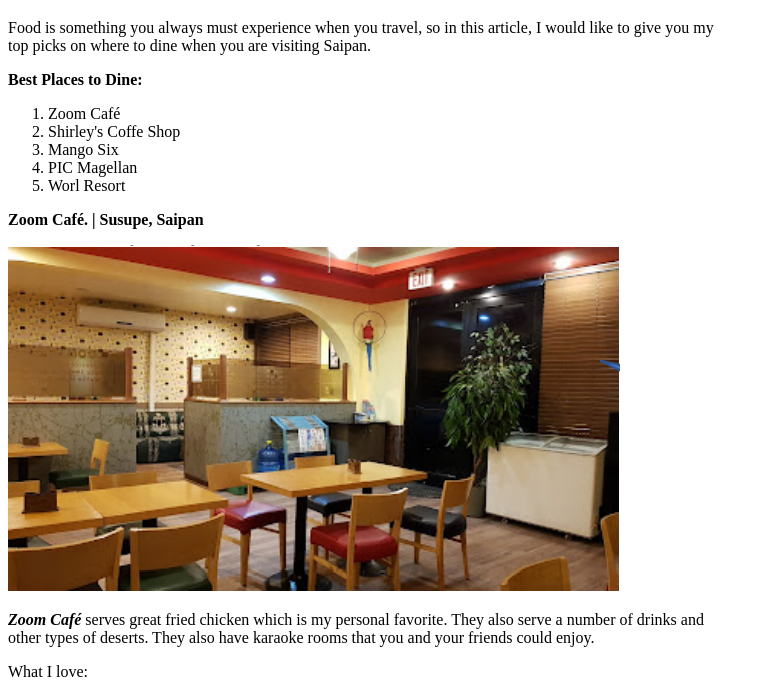
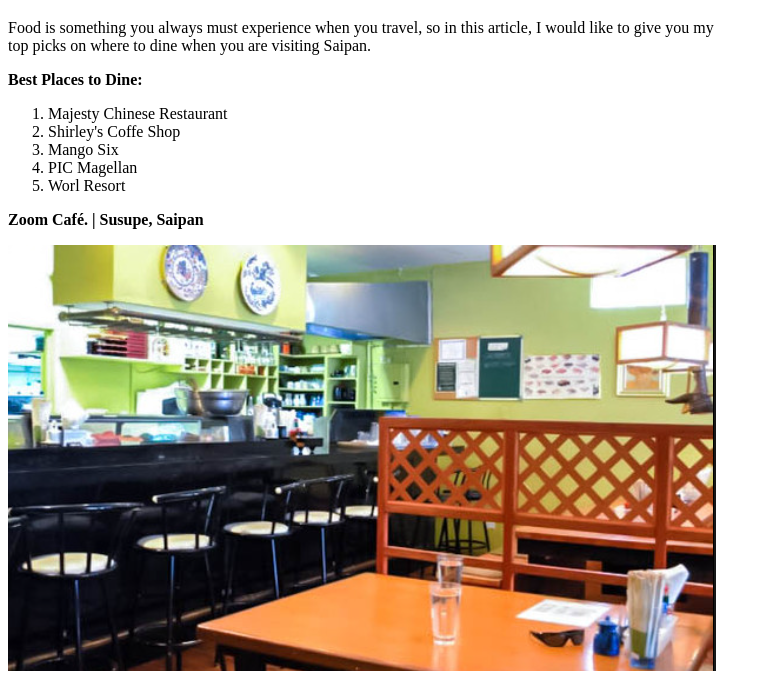
Before and after one commit to JinkKai/wk3_assignment1, a plain HTML site: page index.html in a window 1280 px wide. Shown: the part 97-785 px from the top of the page, without its empty margins (0-771 px from the left). Drawn offline with Linux system fonts and the light colour scheme.

Commit message:
Now is the updated one on content and image

```diff
--- a/index.html
+++ b/index.html
@@ -16,17 +16,17 @@
                         </div>
                         <p><strong>Best Places to Dine:</strong></p>
                         <ol>
-                            <li>Zoom Café</li>
+                            <li>Majesty Chinese Restaurant</li>
                             <li>Shirley's Coffe Shop</li>
                             <li>Mango Six</li>
                             <li>PIC Magellan</li>
                             <li>Worl Resort</li>
                             </ol>
                             <p><strong>Zoom Café. | Susupe, Saipan</strong></p>
-                            <img src="Image 1.PNG" alt="Internal short of Zoom Cafe">
-                            <p><strong><cite>Zoom Café</cite></strong> serves great fried chicken which is my personal favorite.
-                                They also serve a number of drinks and<br>other types of deserts.
-                                They also have karaoke rooms that you and your friends could enjoy.</p>
+                            <img src="Image 2.PNG" alt="Internal short of Majesty Chinese Restaurant">
+                            <p><strong><cite>Majesty Chinese Restaurant</cite></strong> serves different kinds of Chineses
+                            dishes. If you want to experience an exotic experience, this is a nice place to go. Plus,
+                        their decorations outside mimics the royal restaurant inside the Forbidden City. That is an emperor-only restaurant.</p>
                                 <div>
                                 <p>What I love:</p>
                                 <ul>
```
Also changed, not shown: Image 2.PNG (added).
